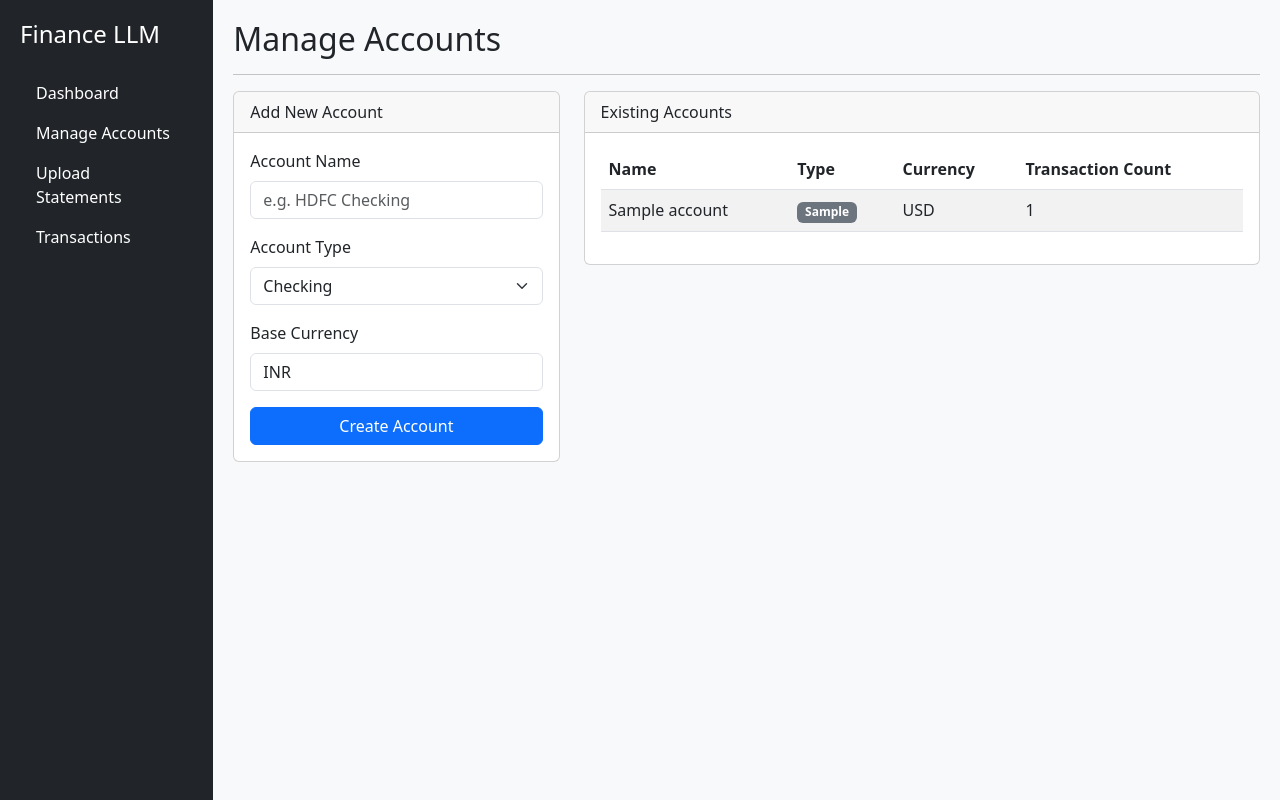
After one commit to Hari-Krishna-Moorthy/finance-llm, a FastAPI app: template app/templates/accounts.html in a window 1280 px wide. The commit adds this page. Run offline with FastAPI, Linux system fonts and the light colour scheme; the template is opened without the code that fills it: most values are stand-ins (such as "Sample title", 1, 10 or a date in 2020).

Commit message:
feat: add account management panel with type selection

```diff
--- /dev/null
+++ b/app/templates/accounts.html
@@ -0,0 +1,97 @@
+<!DOCTYPE html>
+<html lang="en">
+<head>
+    <meta charset="UTF-8">
+    <meta name="viewport" content="width=device-width, initial-scale=1.0">
+    <title>Accounts - Finance LLM</title>
+    <link href="https://cdn.jsdelivr.net/npm/bootstrap@5.3.0/dist/css/bootstrap.min.css" rel="stylesheet">
+    <style>
+        body { background-color: #f8f9fa; }
+        .sidebar { height: 100vh; background: #212529; color: white; padding: 20px; }
+        .main-content { padding: 20px; }
+    </style>
+</head>
+<body>
+    <div class="container-fluid">
+        <div class="row">
+            <nav class="col-md-2 d-none d-md-block sidebar">
+                <h4>Finance LLM</h4>
+                <ul class="nav flex-column mt-4">
+                    <li class="nav-item"><a class="nav-link text-white" href="/">Dashboard</a></li>
+                    <li class="nav-item"><a class="nav-link text-white" href="/accounts">Manage Accounts</a></li>
+                    <li class="nav-item"><a class="nav-link text-white" href="/upload">Upload Statements</a></li>
+                    <li class="nav-item"><a class="nav-link text-white" href="/transactions">Transactions</a></li>
+                </ul>
+            </nav>
+            <main class="col-md-10 main-content">
+                <h2>Manage Accounts</h2>
+                <hr>
+
+                <div class="row">
+                    <div class="col-md-4">
+                        <div class="card">
+                            <div class="card-header">Add New Account</div>
+                            <div class="card-body">
+                                <form action="/accounts" method="post">
+                                    <div class="mb-3">
+                                        <label for="name" class="form-label">Account Name</label>
+                                        <input type="text" name="name" id="name" class="form-control" placeholder="e.g. HDFC Checking" required>
+                                    </div>
+                                    <div class="mb-3">
+                                        <label for="account_type" class="form-label">Account Type</label>
+                                        <select name="account_type" id="account_type" class="form-select" required>
+                                            <option value="Checking">Checking</option>
+                                            <option value="Savings">Savings</option>
+                                            <option value="Credit Card">Credit Card</option>
+                                            <option value="Investment">Investment</option>
+                                            <option value="Wallet">Wallet / Cash</option>
+                                        </select>
+                                    </div>
+                                    <div class="mb-3">
+                                        <label for="currency" class="form-label">Base Currency</label>
+                                        <input type="text" name="currency" id="currency" class="form-control" value="INR" required>
+                                    </div>
+                                    <button type="submit" class="btn btn-primary w-100">Create Account</button>
+                                </form>
+                            </div>
+                        </div>
+                    </div>
+
+                    <div class="col-md-8">
+                        <div class="card">
+                            <div class="card-header">Existing Accounts</div>
+                            <div class="card-body">
+                                <table class="table table-striped">
+                                    <thead>
+                                        <tr>
+                                            <th>Name</th>
+                                            <th>Type</th>
+                                            <th>Currency</th>
+                                            <th>Transaction Count</th>
+                                        </tr>
+                                    </thead>
+                                    <tbody>
+                                        {% for account in accounts %}
+                                        <tr>
+                                            <td>{{ account.name }}</td>
+                                            <td><span class="badge bg-secondary">{{ account.account_type }}</span></td>
+                                            <td>{{ account.currency }}</td>
+                                            <td>{{ account.transactions|length }}</td>
+                                        </tr>
+                                        {% endfor %}
+                                        {% if not accounts %}
+                                        <tr>
+                                            <td colspan="4" class="text-center">No accounts found. Create one to get started!</td>
+                                        </tr>
+                                        {% endif %}
+                                    </tbody>
+                                </table>
+                            </div>
+                        </div>
+                    </div>
+                </div>
+            </main>
+        </div>
+    </div>
+</body>
+</html>
--- a/app/templates/index.html
+++ b/app/templates/index.html
@@ -18,6 +18,7 @@
                 <h4>Finance LLM</h4>
                 <ul class="nav flex-column mt-4">
                     <li class="nav-item"><a class="nav-link text-white" href="/">Dashboard</a></li>
+                    <li class="nav-item"><a class="nav-link text-white" href="/accounts">Manage Accounts</a></li>
                     <li class="nav-item"><a class="nav-link text-white" href="/upload">Upload Statements</a></li>
                     <li class="nav-item"><a class="nav-link text-white" href="/transactions">Transactions</a></li>
                 </ul>
--- a/app/templates/upload.html
+++ b/app/templates/upload.html
@@ -18,6 +18,7 @@
                 <h4>Finance LLM</h4>
                 <ul class="nav flex-column mt-4">
                     <li class="nav-item"><a class="nav-link text-white" href="/">Dashboard</a></li>
+                    <li class="nav-item"><a class="nav-link text-white" href="/accounts">Manage Accounts</a></li>
                     <li class="nav-item"><a class="nav-link text-white" href="/upload">Upload Statements</a></li>
                     <li class="nav-item"><a class="nav-link text-white" href="/transactions">Transactions</a></li>
                 </ul>
```
Also changed, not shown: app/routes/ui.py (+27 -0 lines).
